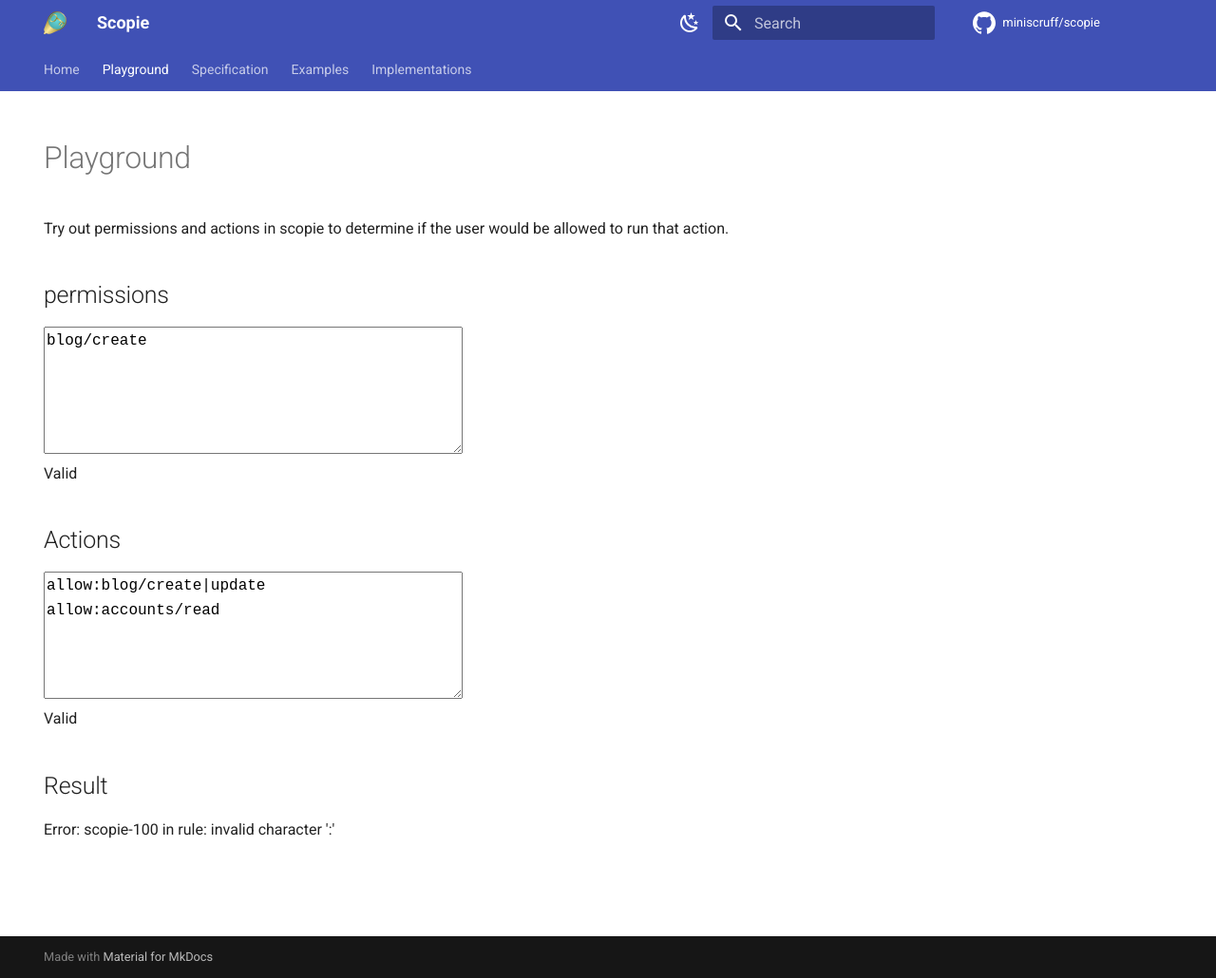
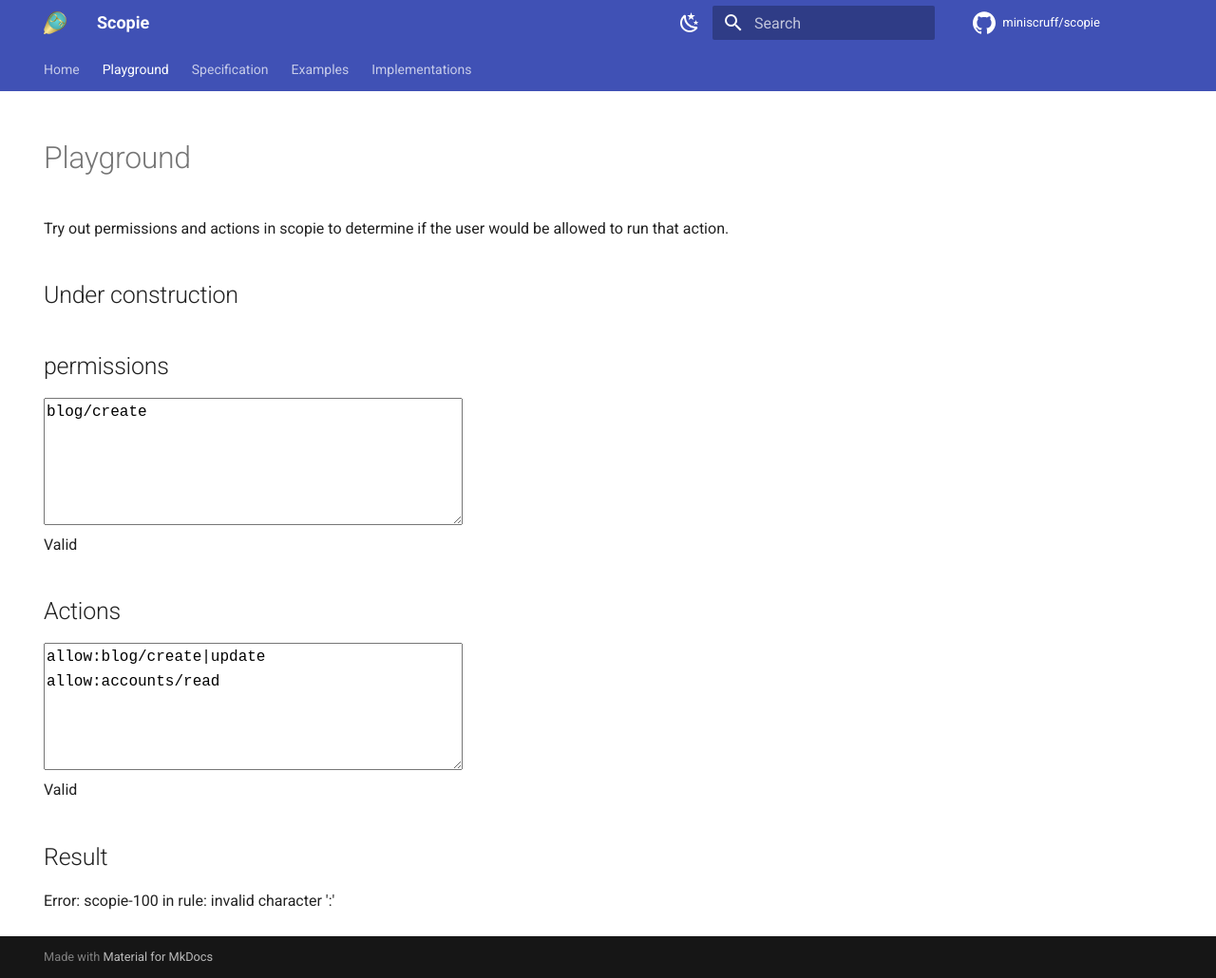
Before and after one commit to miniscruff/scopie, an MkDocs documentation site: the page built from docs/playground.md, in a window 1280 px wide and 1030 px high. Shown: the whole window at 95% size. Built offline with MkDocs 1.6.1 and Material for MkDocs 9.7.7, drawn with Linux system fonts in a browser that asks for light colours; comment, search, counter and statistics services are not loaded.

Commit message:
mark playground as under construction

```diff
--- a/docs/playground.md
+++ b/docs/playground.md
@@ -8,6 +8,8 @@ title: Scopie playground
 # Playground
 
 Try out permissions and actions in scopie to determine if the user would be allowed to run that action.
+
+## Under construction
 
 ## permissions
 
```
